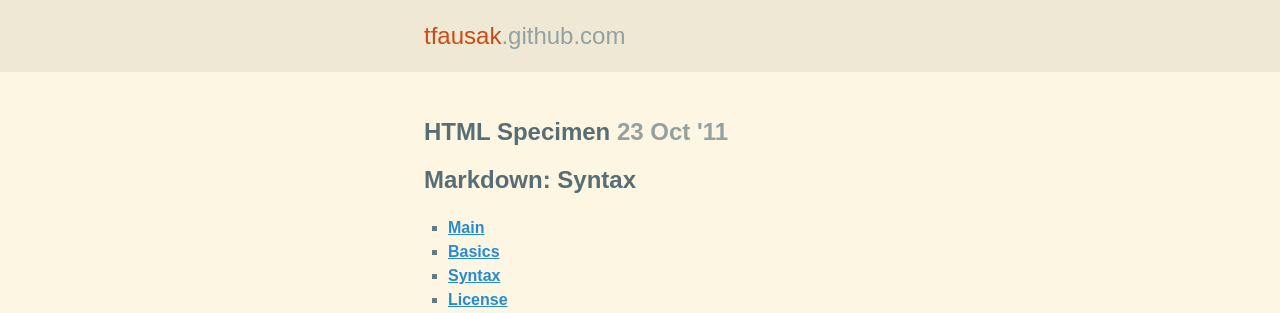
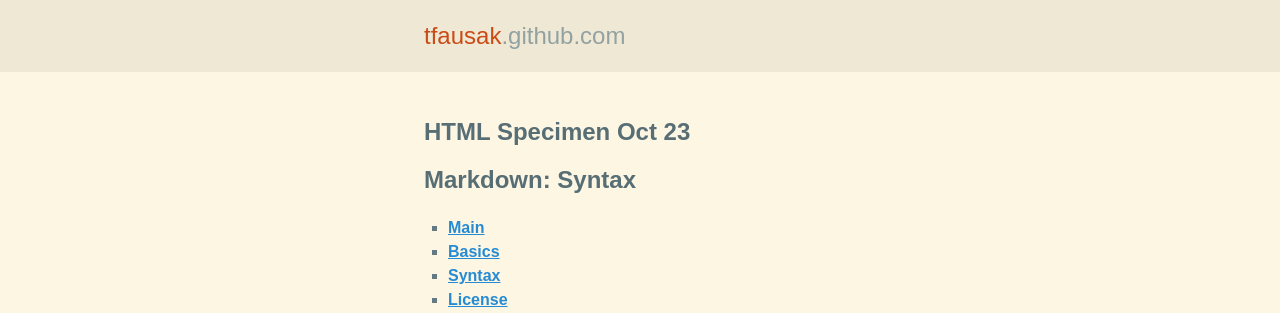
Before and after one commit to tfausak/tfausak.github.io, a Jekyll site: the page built from _posts/2011-10-23-markdown-syntax.md, in a window 1280 px wide and 900 px high. Shown: the top 313 px of the window. Built offline with Jekyll 4.4.1, drawn with Linux system fonts in a browser that asks for light colours.

Commit message:
Fix post title markup.

```diff
--- a/_layouts/post.html
+++ b/_layouts/post.html
@@ -3,10 +3,10 @@
 ---
 
 <article class="post">
-    <h1>
-        <strong>{{ page.title }}</string>
+    <h1 class="post-title">
         <a href="{{ page.url }}">
-            <time datetime="{{ page.date | date: "%Y-%m-%d" }}" pubdate>{{ page.date | date: "%d %b '%y" }}</time>
+            <strong>{{ page.title }}</string>
+            <time datetime="{{ page.date | date: "%Y-%m-%d" }}" pubdate>{{ page.date | date: "%b %d" }}</time>
         </a>
     </h1>
 
--- a/index.html
+++ b/index.html
@@ -5,10 +5,10 @@
 <ul id="posts">
     {% for post in site.posts %}
         <li class="post">
-            <h1>
-                <strong>{{ post.title }}</string>
+            <h1 class="post-title">
                 <a href="{{ post.url }}">
-                    <time datetime="{{ post.date | date: "%Y-%m-%d" }}" pubdate>{{ post.date | date: "%d %b '%y" }}</time>
+                    <strong>{{ post.title }}</string>
+                    <time datetime="{{ post.date | date: "%Y-%m-%d" }}" pubdate>{{ post.date | date: "%b %d" }}</time>
                 </a>
             </h1>
         </li>
```
